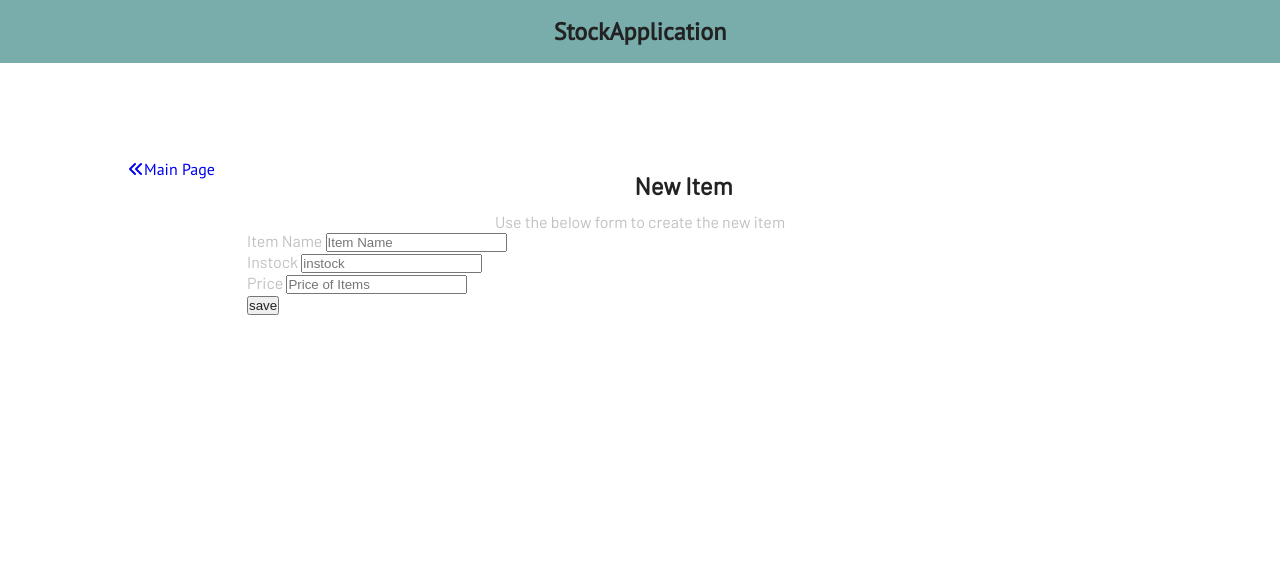
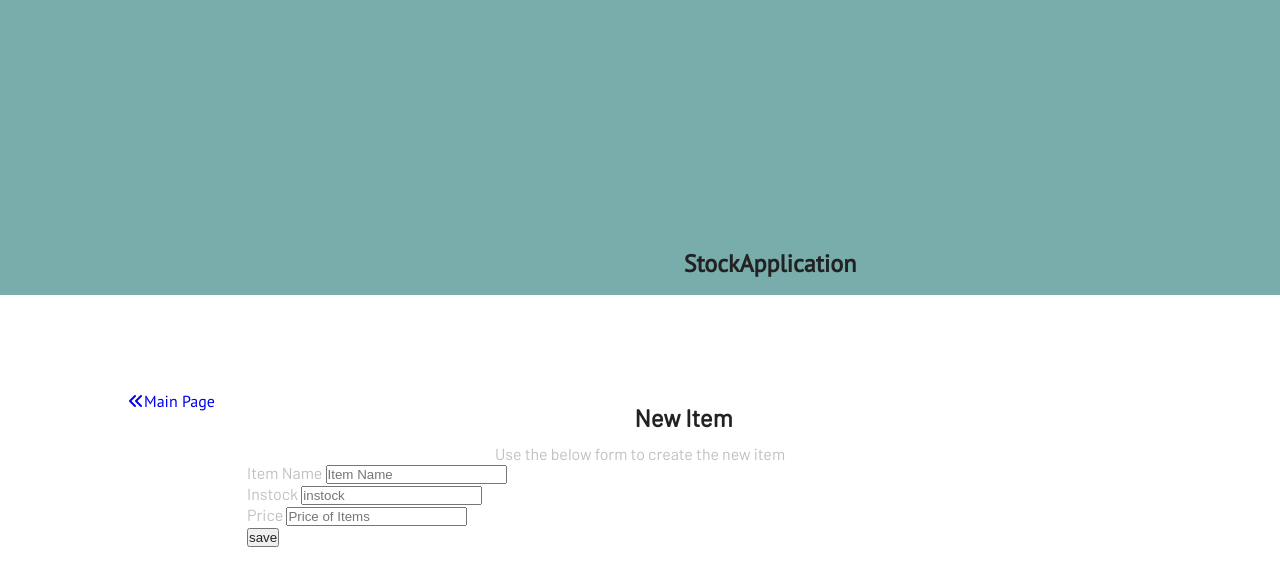
Before and after one commit to hadizzz001/stockapp1, a Node server app: page /add_item in a window 1280 px wide. Shown: the top 586 px of the page. Run offline with Node 20, Linux system fonts and the light colour scheme; some libraries are stand-ins or nearby versions.

Commit message:
connection push

```diff
--- a/views/include/_header.ejs
+++ b/views/include/_header.ejs
@@ -5,7 +5,7 @@
     <meta http-equiv="X-UA-Compatible" content="IE=edge">
     <meta name="viewport" content="width=device-width, initial-scale=1.0, maximum-scale=1.0, user-scalable=0">
     <title>Stock App</title>
-
+    <link rel="shortcut icon" href="img/favicon.ico">
     <link rel="stylesheet" href="https://cdnjs.cloudflare.com/ajax/libs/font-awesome/6.2.0/css/all.min.css" integrity="sha512-xh6O/CkQoPOWDdYTDqeRdPCVd1SpvCA9XXcUnZS2FmJNp1coAFzvtCN9BmamE+4aHK8yyUHUSCcJHgXloTyT2A==" crossorigin="anonymous" referrerpolicy="no-referrer" />
 
     <link rel="stylesheet" href="css/style.css">
@@ -16,6 +16,7 @@
     <nav>
         <div class="container">
             <div class="text-center">
+                <img src="img/favicon.ico"/>
                 <a href="/"class="nav-brand text-dark">StockApplication</a>
             </div>
         </div>
```
Also changed, not shown: assets/img/favicon.ico (added).
